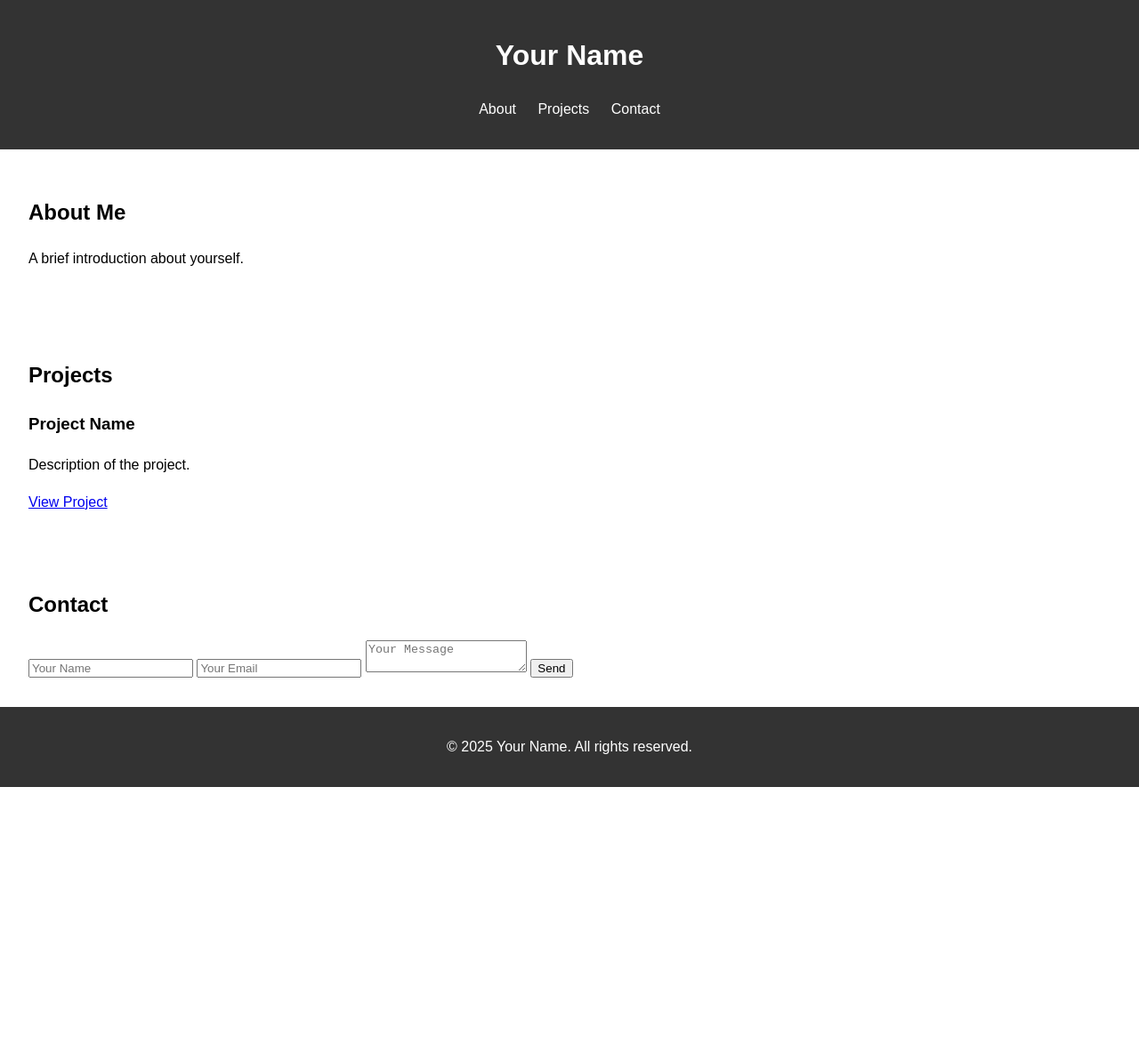
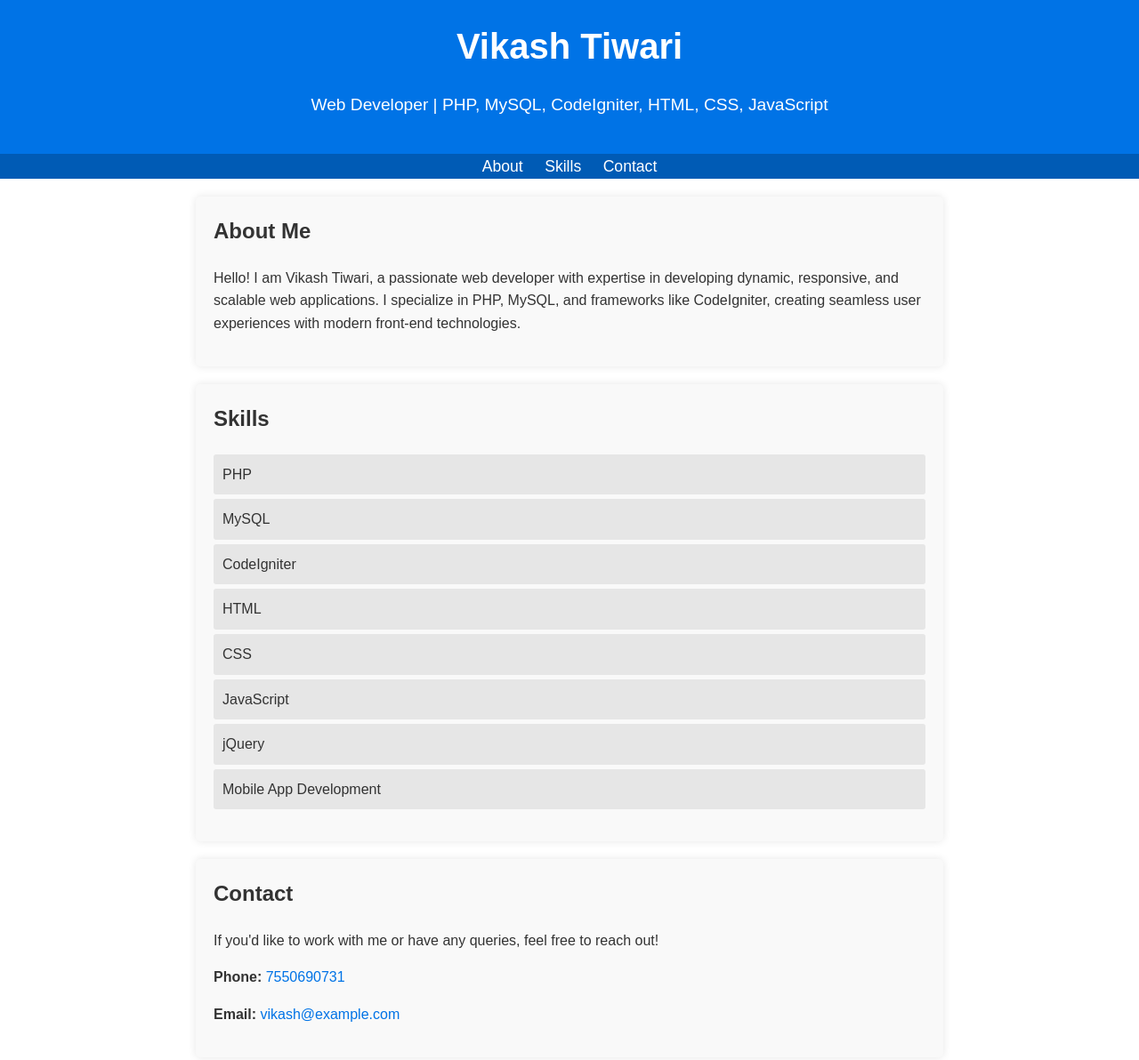
Before and after one commit to VikashTiwari060/portfolio, a plain HTML site: page index.html in a window 1280 px wide. Shown: the top 1192 px of the page at 89% size. Before the commit the page ends 885 px from the top, so only its background shows below. Drawn offline with Linux system fonts and the light colour scheme.

Commit message:
Update index.html

```diff
--- a/index.html
+++ b/index.html
@@ -3,44 +3,131 @@
 <head>
     <meta charset="UTF-8">
     <meta name="viewport" content="width=device-width, initial-scale=1.0">
-    <title>Your Portfolio</title>
+    <meta name="description" content="Portfolio of Vikash Tiwari - Web Developer specializing in PHP, MySQL, CodeIgniter, HTML, CSS, JavaScript, jQuery, and Mobile App development.">
+    <title>Vikash Tiwari | Web Developer</title>
     <link rel="stylesheet" href="styles.css">
+    <style>
+        body {
+            font-family: Arial, sans-serif;
+            margin: 0;
+            padding: 0;
+            line-height: 1.6;
+            color: #333;
+        }
+        header {
+            background: #0073e6;
+            color: #fff;
+            padding: 20px 0;
+            text-align: center;
+        }
+        header h1 {
+            margin: 0;
+            font-size: 2.5rem;
+        }
+        header p {
+            font-size: 1.2rem;
+        }
+        nav ul {
+            list-style: none;
+            padding: 0;
+            margin: 0;
+            text-align: center;
+            background: #005bb5;
+        }
+        nav ul li {
+            display: inline;
+            margin: 0 10px;
+        }
+        nav ul li a {
+            color: #fff;
+            text-decoration: none;
+            font-size: 1.1rem;
+        }
+        section {
+            padding: 20px;
+            margin: 20px auto;
+            max-width: 800px;
+            background: #f9f9f9;
+            box-shadow: 0 0 10px rgba(0, 0, 0, 0.1);
+            border-radius: 5px;
+        }
+        section h2 {
+            margin-top: 0;
+        }
+        .skills ul {
+            list-style: none;
+            padding: 0;
+        }
+        .skills ul li {
+            background: #e6e6e6;
+            margin: 5px 0;
+            padding: 10px;
+            border-radius: 3px;
+        }
+        footer {
+            text-align: center;
+            background: #0073e6;
+            color: #fff;
+            padding: 10px 0;
+            margin-top: 20px;
+        }
+        .contact a {
+            color: #0073e6;
+            text-decoration: none;
+        }
+        .contact a:hover {
+            text-decoration: underline;
+        }
+    </style>
 </head>
 <body>
+
 <header>
-        <h1>Your Name</h1>
+    <h1>Vikash Tiwari</h1>
+    <p>Web Developer | PHP, MySQL, CodeIgniter, HTML, CSS, JavaScript</p>
+</header>
+
 <nav>
     <ul>
         <li><a href="#about">About</a></li>
-                <li><a href="#projects">Projects</a></li>
+        <li><a href="#skills">Skills</a></li>
         <li><a href="#contact">Contact</a></li>
     </ul>
 </nav>
-    </header>
+
 <section id="about">
     <h2>About Me</h2>
-        <p>A brief introduction about yourself.</p>
+    <p>Hello! I am Vikash Tiwari, a passionate web developer with expertise in developing dynamic, responsive, and scalable web applications. I specialize in PHP, MySQL, and frameworks like CodeIgniter, creating seamless user experiences with modern front-end technologies.</p>
 </section>
-    <section id="projects">
-        <h2>Projects</h2>
-        <div class="project">
-            <h3>Project Name</h3>
-            <p>Description of the project.</p>
-            <a href="#" target="_blank">View Project</a>
+
+<section id="skills">
+    <h2>Skills</h2>
+    <div class="skills">
+        <ul>
+            <li>PHP</li>
+            <li>MySQL</li>
+            <li>CodeIgniter</li>
+            <li>HTML</li>
+            <li>CSS</li>
+            <li>JavaScript</li>
+            <li>jQuery</li>
+            <li>Mobile App Development</li>
+        </ul>
     </div>
 </section>
+
 <section id="contact">
     <h2>Contact</h2>
-        <form action="#" method="POST">
-            <input type="text" name="name" placeholder="Your Name" required>
-            <input type="email" name="email" placeholder="Your Email" required>
-            <textarea name="message" placeholder="Your Message" required></textarea>
-            <button type="submit">Send</button>
-        </form>
+    <p>If you'd like to work with me or have any queries, feel free to reach out!</p>
+    <div class="contact">
+        <p><strong>Phone:</strong> <a href="tel:+917550690731">7550690731</a></p>
+        <p><strong>Email:</strong> <a href="mailto:vikash@example.com">vikash@example.com</a></p>
+    </div>
 </section>
+
 <footer>
-        <p>&copy; 2025 Your Name. All rights reserved.</p>
+    <p>&copy; 2025 Vikash Tiwari. All Rights Reserved.</p>
 </footer>
-    <script src="script.js"></script>
+
 </body>
 </html>
```
Lines whose indentation alone changed are shown as unchanged.
